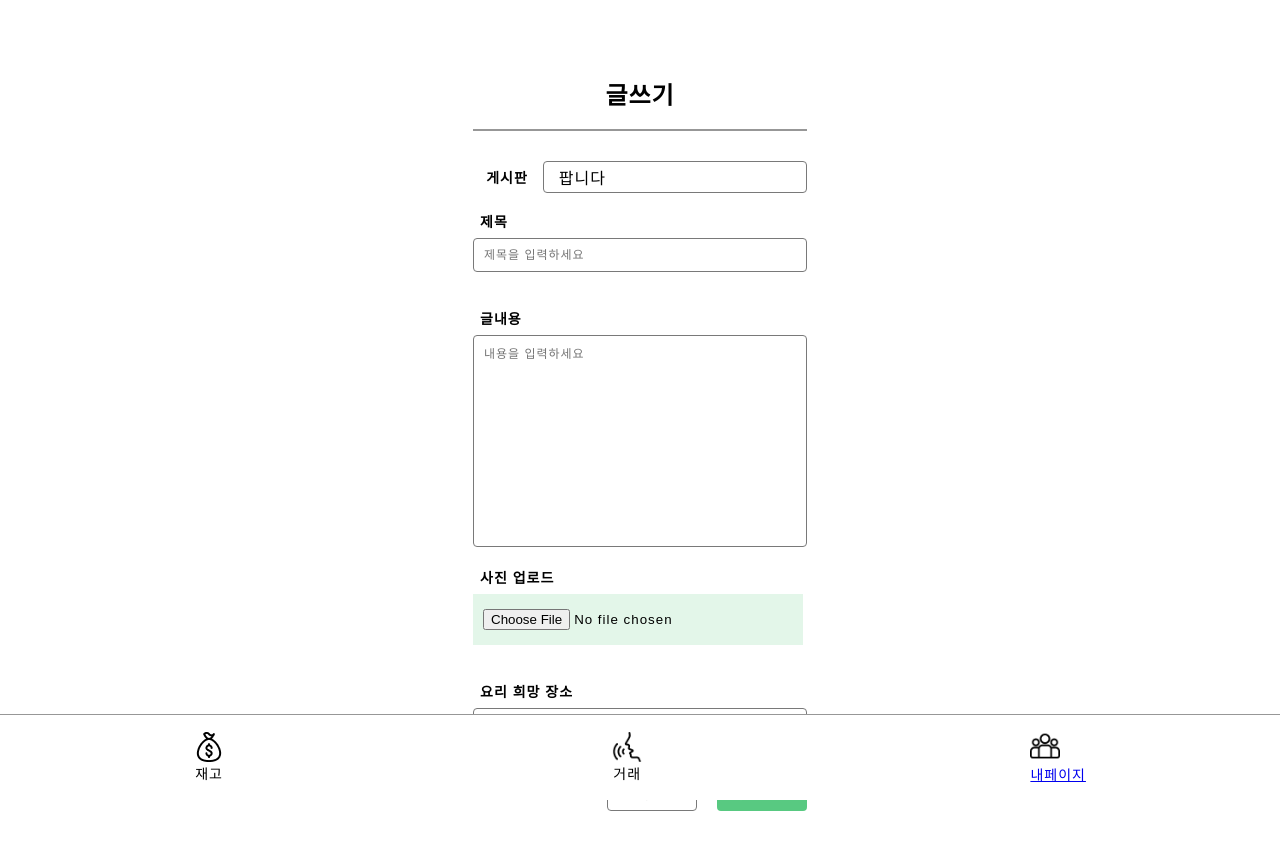
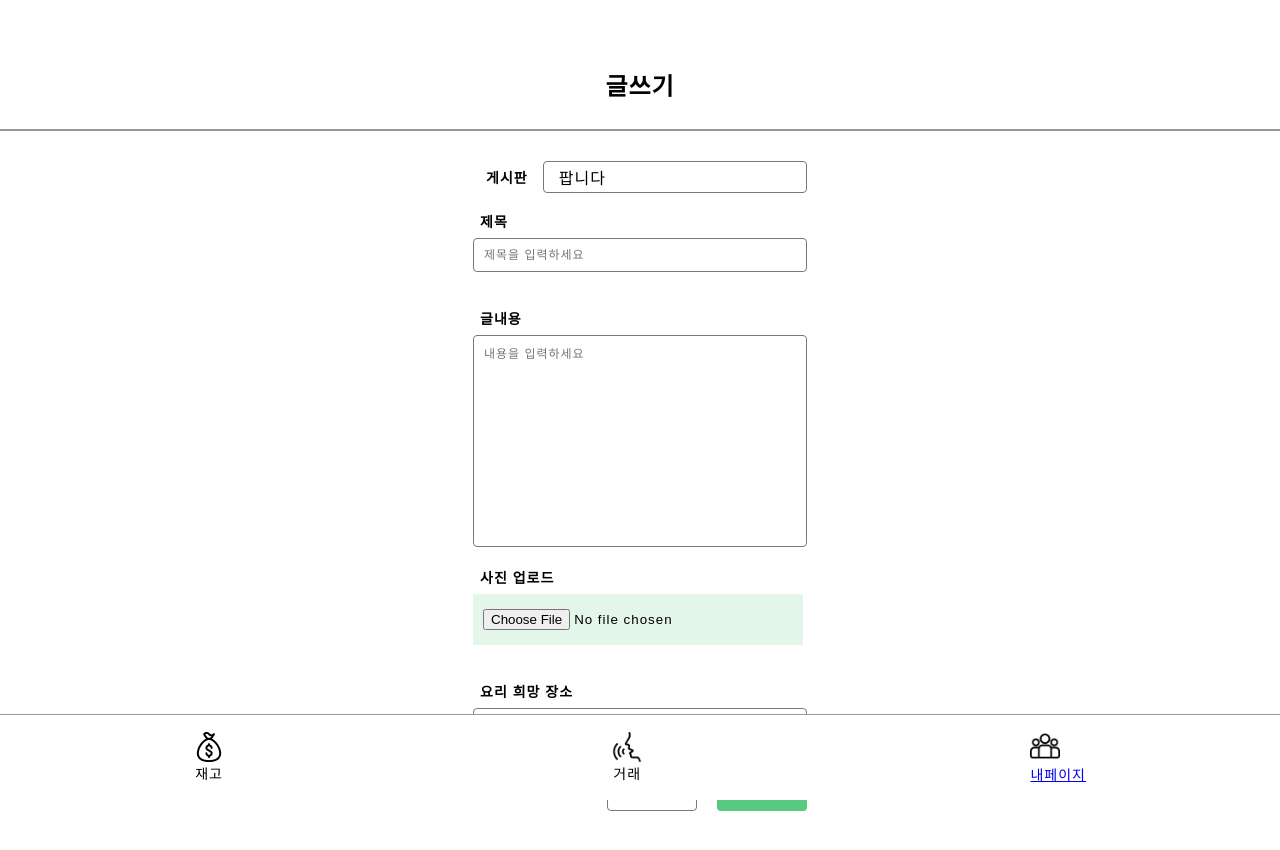
Before and after one commit to clarte2276/HackathonProject3_Hanulton, a React (Create React App) app in the folder front-end/: page /boardsell/process/new_Post in a window 1280 px wide. Shown: the top 850 px of the page. Built offline with nearby package versions, Linux system fonts and the light colour scheme; a web font is replaced by a local one.

Commit message:
ㅊㅊㅊ

```diff
--- a/front-end/src/components/board/CRUD/SellCreate.js
+++ b/front-end/src/components/board/CRUD/SellCreate.js
@@ -78,11 +78,9 @@ function SellCreate() {
   };
 
   return (
-    <div className="Create_all">
-      <div>
-        <div>
-          <BasicNavbar title="글쓰기" />
-        </div>
+    <>
+      <BasicNavbar title="글쓰기" />
+      <div className="Create_all">
         <div className="boardName_layout">
           <div className="boardTitle">게시판</div>
           <div className="boardName">{getBoard()}</div>
@@ -137,7 +135,7 @@ function SellCreate() {
                 <input
                   className="titleInput"
                   type="text"
-                  name="요리 희망 장소"
+                  name="place"
                   placeholder="장소를 입력하세요"
                   value={place}
                   onChange={onChange}
@@ -154,7 +152,7 @@ function SellCreate() {
           </div>
         </form>
       </div>
-    </div>
+    </>
   );
 }
 
```
